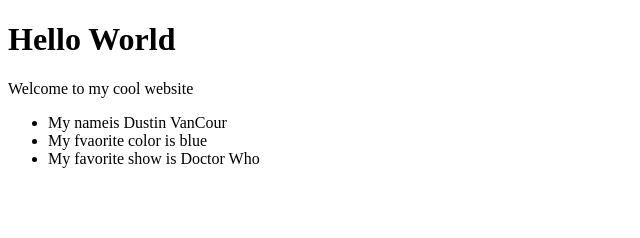
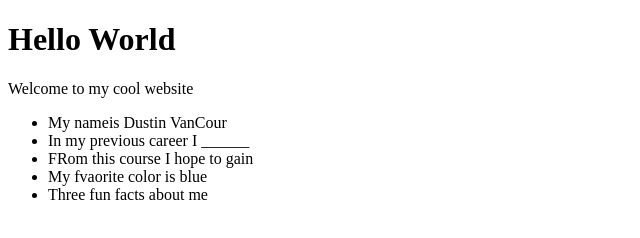
Before and after one commit to DustinVanCour/day-1, a plain HTML site: page index.html in a window 1280 px wide. Shown: the whole page, without its empty margins (0-640 px from the left). Drawn offline with Linux system fonts and the light colour scheme.

Commit message:
Homework

```diff
--- a/index.html
+++ b/index.html
@@ -13,8 +13,10 @@
   <p>Welcome to my cool website</p>
   <ul>
     <li>My nameis Dustin VanCour</li>
+    <li>In my previous career I ______</li>
+    <li>FRom this course I hope to gain</li>
     <li>My fvaorite color is blue</li>
-    <li>My favorite show is Doctor Who</li>
+    <li>Three fun facts about me</li>
   </ul>
 </body>
 
```
